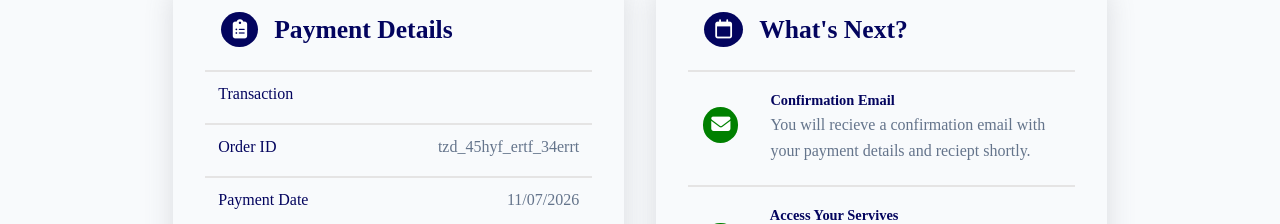
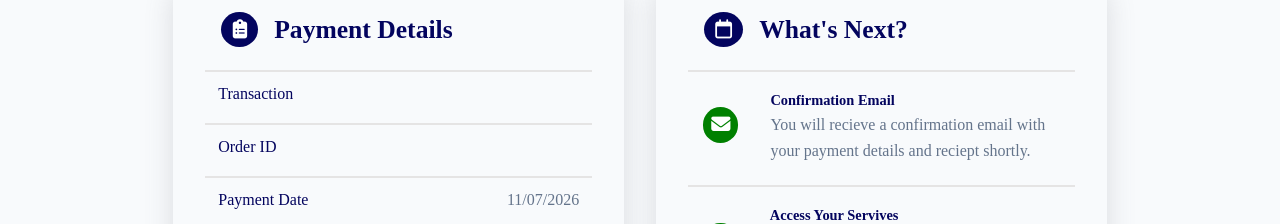
Before and after one commit to santoshgayak/ManishEdu, an Angular app in the folder frontend/: page /success in a window 1280 px wide. Shown: the part 373-597 px from the top of the page. Built offline with nearby package versions, Linux system fonts and the light colour scheme; a web font is replaced by a local one.

Commit message:
fix saving order

```diff
--- a/frontend/src/app/pages/success/success.html
+++ b/frontend/src/app/pages/success/success.html
@@ -25,7 +25,7 @@
       </div>
       <div class="row">
         <p>Order ID</p>
-        <p>tzd_45hyf_ertf_34errt</p>
+        <p>{{ orderId }}</p>
       </div>
       <div class="row">
         <p>Payment Date</p>
--- a/frontend/src/app/pages/success/success.ts
+++ b/frontend/src/app/pages/success/success.ts
@@ -17,7 +17,7 @@ export class Success implements OnInit {
   formatted = this.today.toLocaleDateString('en-GB');
 
   sessionId = '';
-
+  orderId = '';
   paymentIntentId = '';
   paymentStatus = '';
 
@@ -58,6 +58,7 @@ export class Success implements OnInit {
           console.log('✅ Session Data:', res);
 
           this.paymentStatus = res.paymentStatus;
+          this.orderId = res.orderId;
           this.paymentIntentId = res.paymentIntentId;
           this.tID = this.paymentIntentId;
           this.amount = (res.amount / 100).toFixed(2);
```
Also changed, not shown: 1 other file (tests, documents, lock files or other folders).
